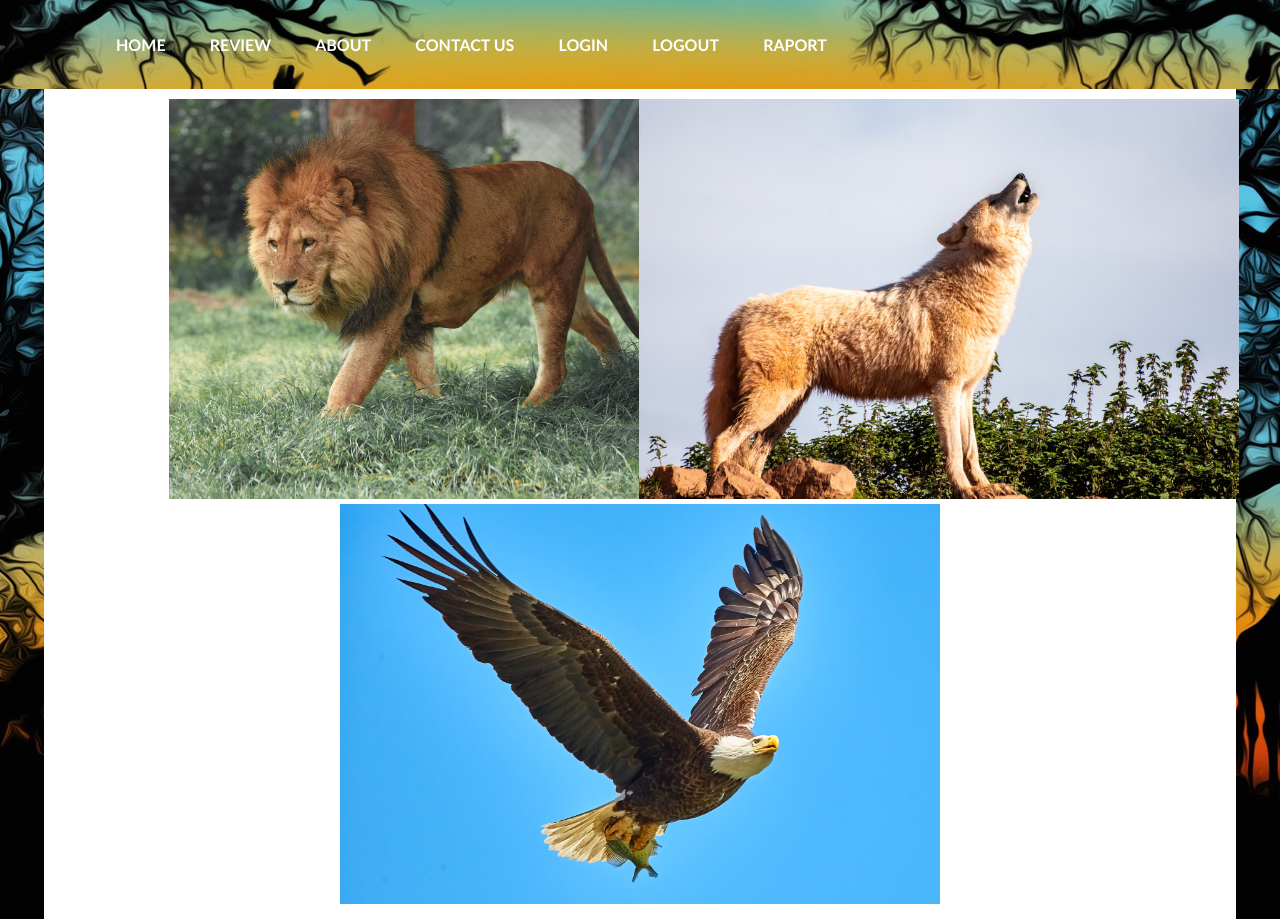
After one commit to Tanasa-George-Andrei/MeoW-Web-Technologies-Project-, a PHP site: page /HTML/search.html in a window 1280 px wide. The commit adds this page. Run offline with PHP 8.4, Linux system fonts and the light colour scheme.

Commit message:
Changed file extentiosn to .html

```diff
--- a/GradinaZoo/CSS/search.css
+++ b/GradinaZoo/CSS/search.css
@@ -1,7 +1,41 @@
+.root{
+    --slide-height: 50vh;
+    --slide-width: 50vw;
+}
+
 *{
     margin: 0;
     padding: 0;
     font-family: 'Gill Sans', 'Gill Sans MT', Calibri, 'Trebuchet MS', sans-serif;
+}
+
+.banner{
+    width: 100%;
+    height: 100%;
+    background-image: url("../Img/animals4.jpg");
+    background-size: cover;
+    background-position: center;
+}
+
+.navbar{
+    width: 85%;
+    margin: auto;
+    padding: 35px 0;
+    display: flex;
+    align-items: center;
+    justify-content: space-between;
+}
+
+.navbar ul li{
+    list-style: none;
+    display: inline-block;
+    margin: 0 20px;
+}
+
+.navbar ul li a{
+    text-decoration: none;
+    color:white;
+    text-transform: uppercase;
 }
 
 #super-container{
@@ -34,9 +68,10 @@
 }
 
 #slides img{
-    max-width: 50%;
-    max-height: 50%;
+    max-width: 50vw;
+    max-height: 50vh;
     object-fit: cover;
+    position: relative;
 }
 
 #slides .back-slide{
@@ -46,6 +81,7 @@
 
 #slides .front-slide{
     align-self: center;
+    margin-inline: -10vw;
     z-index: 2;
 }
 
--- /dev/null
+++ b/GradinaZoo/HTML/search.html
@@ -0,0 +1,46 @@
+<!DOCTYPE html>
+<html>
+
+    <head>
+
+        <title>Search Page</title>
+        <meta charset="UTF-8">
+        <meta http-equiv="X-UA-Compatible" content="IE=edge">
+        <meta name="description" content="Search page">
+        <meta name="viewport" content="width=device-width, initial-scale=1.0">
+        <link rel="stylesheet" href="../CSS/search.css">
+
+    </head>
+
+    <body>
+        <div class="banner">
+            <div class="navbar">
+                <ul>
+                    <strong><li><a href="welcome.html" target="_top">Home</a></li></strong>
+                    <strong><li><a href="review.html" target="_top">Review</a></li></strong>
+                    <strong><li><a href="about.html" target="_top">About</a></li></strong>
+                    <strong><li><a href="contact.html" target="_top">Contact Us</a></li></strong>
+                    <strong><li><a href="login.html" target="_top">LogIn</a></li></strong>
+                    <strong><li><a href="" target="_top">Logout</a></li></strong>
+                    <strong><li><a href="raport.html" target="_top">Raport</a></li></strong>
+                </ul>
+            </div>
+        </div>
+        <div id="super-container">
+            <div id="container">
+                <div id="searchcontainer">
+
+                </div>
+                <div id="slides">
+                    <img class="back-slide" src="../Img/temp_slide0.jpg" alt="Temporary slide">
+                    <img class="front-slide" src="../Img/temp_slide1.jpg" alt="Temporary slide">
+                    <img class="forward-slide" src="../Img/temp_slide2.jpg" alt="Temporary slide">
+                </div>
+                <div id="animalgrid">
+
+                </div>
+            </div>
+        </div>
+    </body>
+
+</html>
```
Also changed, not shown: GradinaZoo/CSS/wiki.css (+29 -0 lines), GradinaZoo/HTML/wiki.html (renamed from GradinaZoo/PHP/wiki.php, +13 -1 lines), GradinaZoo/PHP/search.php (deleted, +0 -38 lines).
